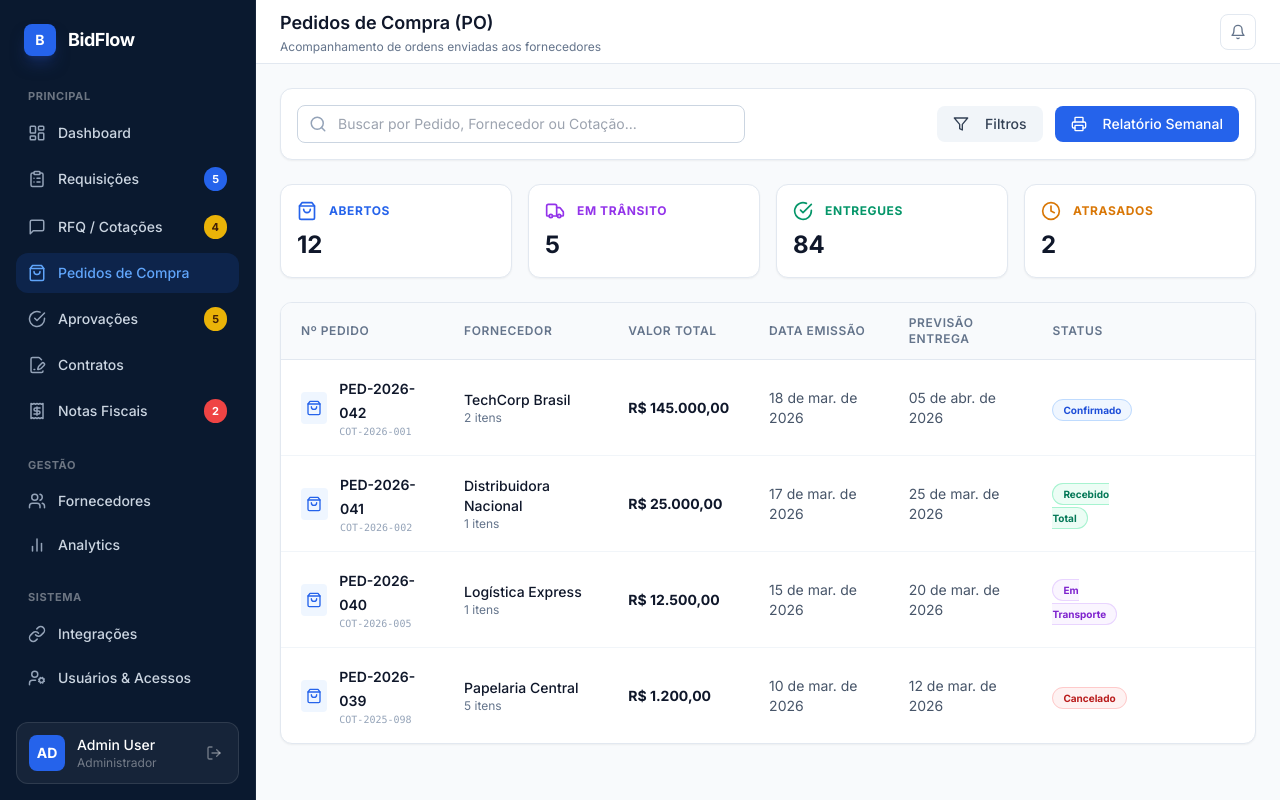
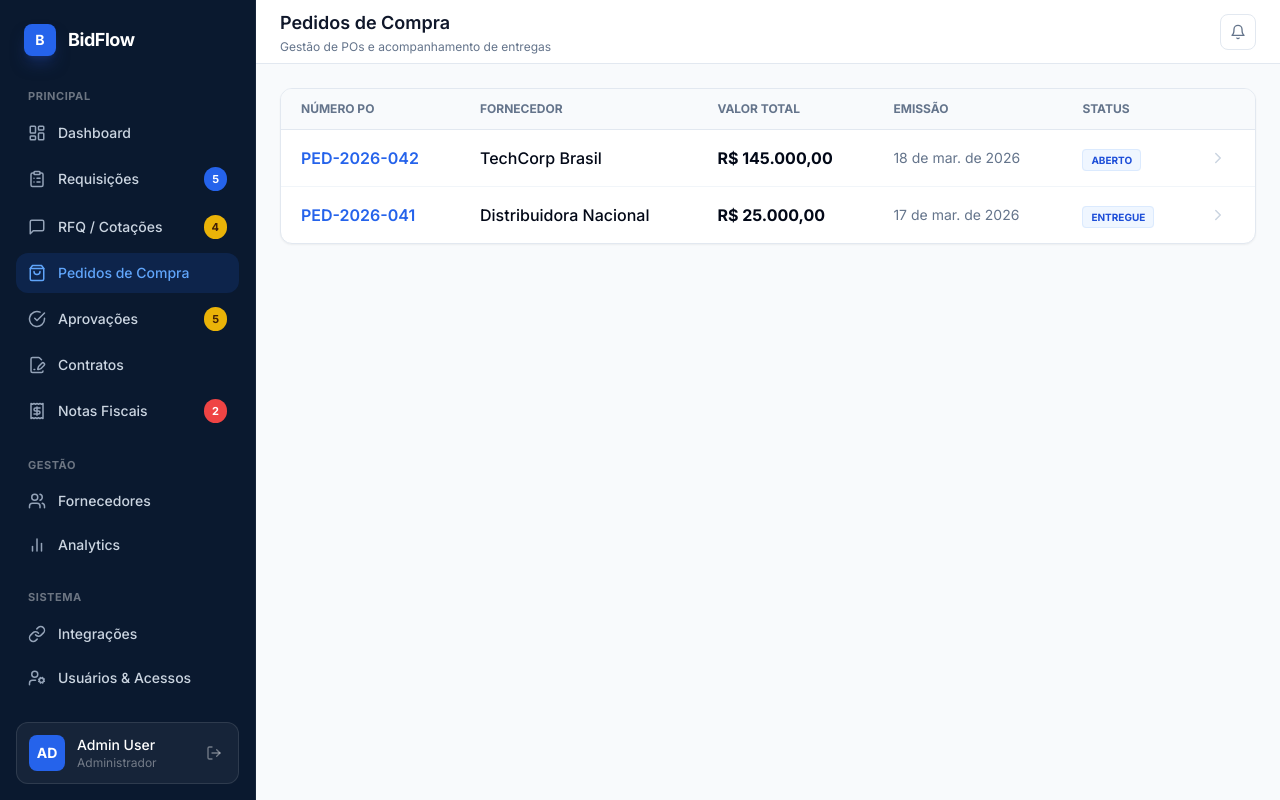
Before and after one commit to srmartins19/portal-compras, a Next.js app: page /orders in a window 1280 px wide. Built offline with nearby package versions, Linux system fonts and the light colour scheme.

Commit message:
Update page.tsx

```diff
--- a/app/orders/page.tsx
+++ b/app/orders/page.tsx
@@ -1,155 +1,49 @@
 'use client';
-import { useState } from 'react';
 import { Sidebar } from '@/components/layout/sidebar';
 import { Topbar } from '@/components/layout/topbar';
-import { Button } from '@/components/ui/button';
 import { formatCurrency, formatDate } from '@/lib/utils';
-import {
-  Search, Filter, ShoppingBag, FileText,
-  Printer, Truck, CheckCircle, Clock, ChevronRight
-} from 'lucide-react';
+import { ShoppingBag, ChevronRight } from 'lucide-react';
 
-// Dados simulados de pedidos já integrados ou gerados no portal
 const mockOrders = [
-  { id: 'PED-2026-042', rfqId: 'COT-2026-001', fornecedor: 'TechCorp Brasil', valor: 145000, data: '2026-03-18T10:00:00Z', entrega: '2026-04-05T00:00:00Z', status: 'ABERTO', itens: 2 },
-  { id: 'PED-2026-041', rfqId: 'COT-2026-002', fornecedor: 'Distribuidora Nacional', valor: 25000, data: '2026-03-17T14:30:00Z', entrega: '2026-03-25T00:00:00Z', status: 'ENTREGUE', itens: 1 },
-  { id: 'PED-2026-040', rfqId: 'COT-2026-005', fornecedor: 'Logística Express', valor: 12500, data: '2026-03-15T09:15:00Z', entrega: '2026-03-20T00:00:00Z', status: 'EM_TRANSITO', itens: 1 },
-  { id: 'PED-2026-039', rfqId: 'COT-2025-098', fornecedor: 'Papelaria Central', valor: 1200, data: '2026-03-10T11:00:00Z', entrega: '2026-03-12T00:00:00Z', status: 'CANCELADO', itens: 5 },
+  { id: 'PED-2026-042', fornecedor: 'TechCorp Brasil', valor: 145000, data: '2026-03-18T10:00:00Z', status: 'ABERTO' },
+  { id: 'PED-2026-041', fornecedor: 'Distribuidora Nacional', valor: 25000, data: '2026-03-17T14:30:00Z', status: 'ENTREGUE' },
 ];
 
-const getStatusBadge = (status: string) => {
-  const styles: Record<string, string> = {
-    ABERTO: 'bg-blue-50 text-blue-700 border-blue-200',
-    ENTREGUE: 'bg-emerald-50 text-emerald-700 border-emerald-200',
-    EM_TRANSITO: 'bg-purple-50 text-purple-700 border-purple-200',
-    CANCELADO: 'bg-red-50 text-red-700 border-red-200',
-  };
-  const labels: Record<string, string> = {
-    ABERTO: 'Confirmado',
-    ENTREGUE: 'Recebido Total',
-    EM_TRANSITO: 'Em Transporte',
-    CANCELADO: 'Cancelado',
-  };
-  return <span className={`px-2.5 py-1 rounded-full text-[10px] font-bold border ${styles[status]}`}>{labels[status] || status}</span>;
-};
-
 export default function OrdersPage() {
-  const [searchTerm, setSearchTerm] = useState('');
-
   return (
     <div className="flex min-h-screen bg-slate-50">
       <Sidebar />
       <div className="flex-1 ml-64 flex flex-col">
-        <Topbar title="Pedidos de Compra (PO)" subtitle="Acompanhamento de ordens enviadas aos fornecedores" />
-
-        <main className="flex-1 p-6 max-w-7xl mx-auto w-full space-y-6">
-
-          {/* Header Actions */}
-          <div className="flex flex-col sm:flex-row justify-between items-start sm:items-center gap-4 bg-white p-4 rounded-xl border border-slate-200 shadow-sm">
-            <div className="relative flex-1 max-w-md">
-              <Search className="absolute left-3 top-1/2 -translate-y-1/2 text-slate-400" size={18} />
-              <input
-                type="text"
-                placeholder="Buscar por Pedido, Fornecedor ou Cotação..."
-                className="w-full pl-10 pr-4 py-2 text-sm border border-slate-300 rounded-lg focus:outline-none focus:ring-2 focus:ring-blue-500/20 focus:border-blue-500"
-                value={searchTerm}
-                onChange={(e) => setSearchTerm(e.target.value)}
-              />
-            </div>
-            <div className="flex items-center gap-3 w-full sm:w-auto">
-              <Button variant="secondary" className="bg-slate-100 hover:bg-slate-200 text-slate-700 border-0">
-                <Filter size={16} className="mr-2" /> Filtros
-              </Button>
-              <Button className="bg-blue-600 hover:bg-blue-700 text-white">
-                <Printer size={16} className="mr-2" /> Relatório Semanal
-              </Button>
-            </div>
-          </div>
-
-          {/* Grid de Cards de Resumo */}
-          <div className="grid grid-cols-4 gap-4">
-            <div className="bg-white p-4 rounded-xl border border-slate-200 shadow-sm">
-              <div className="flex items-center gap-3 text-blue-600 mb-2">
-                <ShoppingBag size={20} />
-                <span className="text-xs font-bold uppercase tracking-wider">Abertos</span>
-              </div>
-              <p className="text-2xl font-bold text-slate-900">12</p>
-            </div>
-            <div className="bg-white p-4 rounded-xl border border-slate-200 shadow-sm">
-              <div className="flex items-center gap-3 text-purple-600 mb-2">
-                <Truck size={20} />
-                <span className="text-xs font-bold uppercase tracking-wider">Em Trânsito</span>
-              </div>
-              <p className="text-2xl font-bold text-slate-900">5</p>
-            </div>
-            <div className="bg-white p-4 rounded-xl border border-slate-200 shadow-sm">
-              <div className="flex items-center gap-3 text-emerald-600 mb-2">
-                <CheckCircle size={20} />
-                <span className="text-xs font-bold uppercase tracking-wider">Entregues</span>
-              </div>
-              <p className="text-2xl font-bold text-slate-900">84</p>
-            </div>
-            <div className="bg-white p-4 rounded-xl border border-slate-200 shadow-sm">
-              <div className="flex items-center gap-3 text-amber-600 mb-2">
-                <Clock size={20} />
-                <span className="text-xs font-bold uppercase tracking-wider">Atrasados</span>
-              </div>
-              <p className="text-2xl font-bold text-slate-900 text-red-600">2</p>
-            </div>
-          </div>
-
-          {/* Table */}
+        <Topbar title="Pedidos de Compra" subtitle="Gestão de POs e acompanhamento de entregas" />
+        <main className="flex-1 p-6 space-y-6">
           <div className="bg-white rounded-xl border border-slate-200 shadow-sm overflow-hidden">
-            <div className="overflow-x-auto">
-              <table className="w-full text-left border-collapse">
+            <table className="w-full text-left">
               <thead>
-                  <tr className="bg-slate-50 border-b border-slate-200">
-                    <th className="px-5 py-3 text-xs font-semibold text-slate-500 uppercase tracking-wider">Nº Pedido</th>
-                    <th className="px-5 py-3 text-xs font-semibold text-slate-500 uppercase tracking-wider">Fornecedor</th>
-                    <th className="px-5 py-3 text-xs font-semibold text-slate-500 uppercase tracking-wider">Valor Total</th>
-                    <th className="px-5 py-3 text-xs font-semibold text-slate-500 uppercase tracking-wider">Data Emissão</th>
-                    <th className="px-5 py-3 text-xs font-semibold text-slate-500 uppercase tracking-wider">Previsão Entrega</th>
-                    <th className="px-5 py-3 text-xs font-semibold text-slate-500 uppercase tracking-wider">Status</th>
+                <tr className="bg-slate-50 border-b border-slate-200 text-xs text-slate-500 uppercase">
+                  <th className="px-5 py-3">Número PO</th>
+                  <th className="px-5 py-3">Fornecedor</th>
+                  <th className="px-5 py-3">Valor Total</th>
+                  <th className="px-5 py-3">Emissão</th>
+                  <th className="px-5 py-3">Status</th>
                   <th className="px-5 py-3"></th>
                 </tr>
               </thead>
               <tbody className="divide-y divide-slate-100">
-                  {mockOrders.map((order) => (
-                    <tr key={order.id} className="hover:bg-slate-50/80 transition-colors group cursor-pointer">
+                {mockOrders.map((o) => (
+                  <tr key={o.id} className="hover:bg-slate-50 cursor-pointer group">
+                    <td className="px-5 py-4 font-semibold text-blue-600">{o.id}</td>
+                    <td className="px-5 py-4 font-medium">{o.fornecedor}</td>
+                    <td className="px-5 py-4 font-bold">{formatCurrency(o.valor, 'BRL')}</td>
+                    <td className="px-5 py-4 text-sm text-slate-500">{formatDate(o.data)}</td>
                     <td className="px-5 py-4">
-                        <div className="flex items-center gap-3">
-                          <div className="w-8 h-8 rounded bg-blue-50 flex items-center justify-center text-blue-600">
-                            <ShoppingBag size={16} />
-                          </div>
-                          <div>
-                            <span className="font-semibold text-slate-900 text-sm">{order.id}</span>
-                            <p className="text-[10px] text-slate-400 font-mono">{order.rfqId}</p>
-                          </div>
-                        </div>
+                      <span className="px-2 py-1 rounded text-[10px] font-bold bg-blue-50 text-blue-700 border border-blue-100">{o.status}</span>
                     </td>
-                      <td className="px-5 py-4">
-                        <p className="text-sm font-medium text-slate-900">{order.fornecedor}</p>
-                        <p className="text-xs text-slate-500">{order.itens} itens</p>
-                      </td>
-                      <td className="px-5 py-4 text-sm font-bold text-slate-900">{formatCurrency(order.valor, 'BRL')}</td>
-                      <td className="px-5 py-4 text-sm text-slate-600">{formatDate(order.data)}</td>
-                      <td className="px-5 py-4 text-sm text-slate-600">{formatDate(order.entrega)}</td>
-                      <td className="px-5 py-4">{getStatusBadge(order.status)}</td>
-                      <td className="px-5 py-4 text-right">
-                        <div className="flex items-center gap-2 justify-end opacity-0 group-hover:opacity-100 transition-opacity">
-                           <button className="p-1.5 hover:bg-slate-100 rounded-md text-slate-500" title="Imprimir PDF">
-                            <Printer size={16} />
-                          </button>
-                          <ChevronRight size={18} className="text-slate-300" />
-                        </div>
-                      </td>
+                    <td className="px-5 py-4"><ChevronRight className="text-slate-300 group-hover:text-blue-500" size={18}/></td>
                   </tr>
                 ))}
               </tbody>
             </table>
           </div>
-          </div>
-
         </main>
       </div>
     </div>
```
Lines whose indentation alone changed are shown as unchanged.
